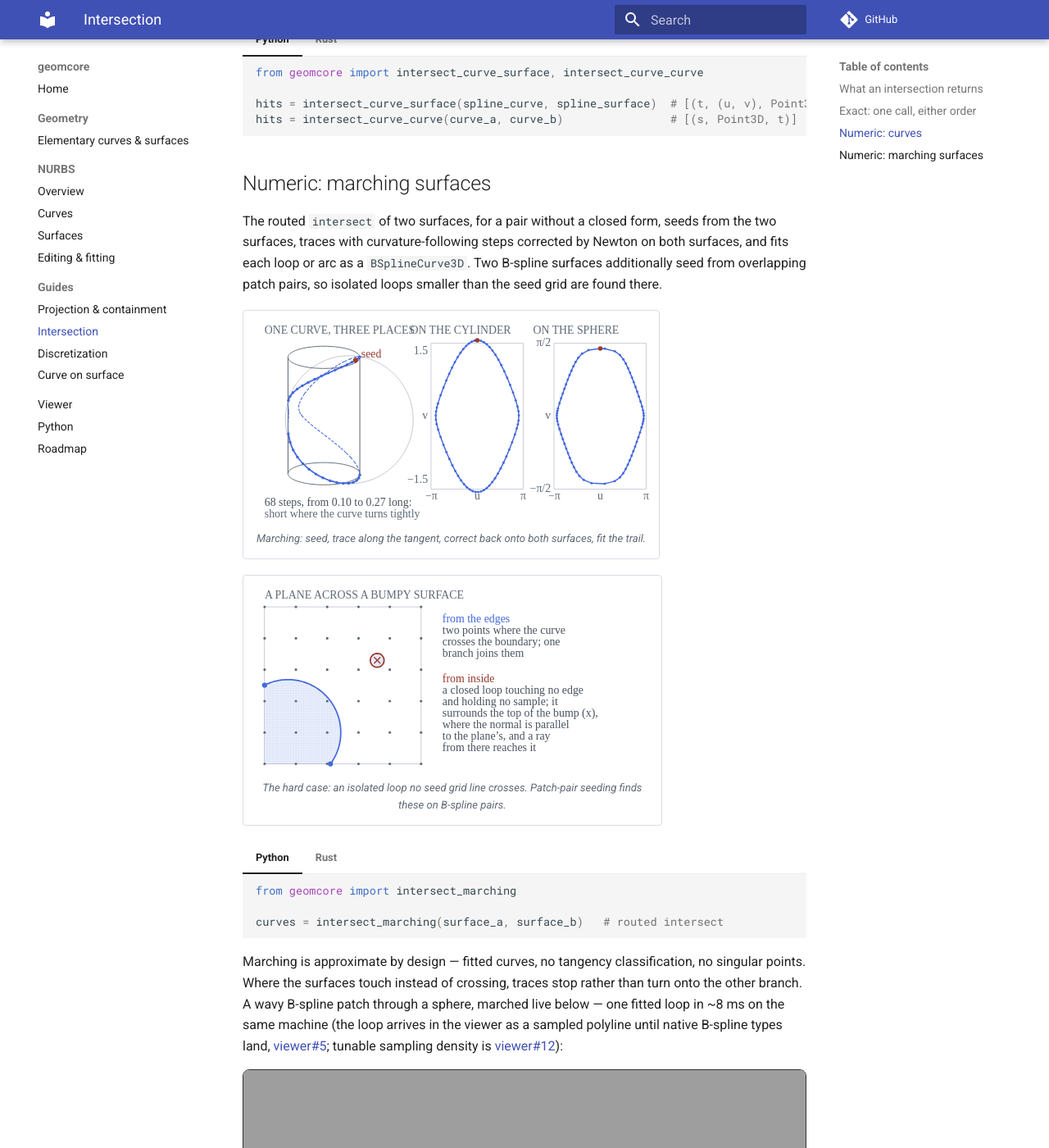
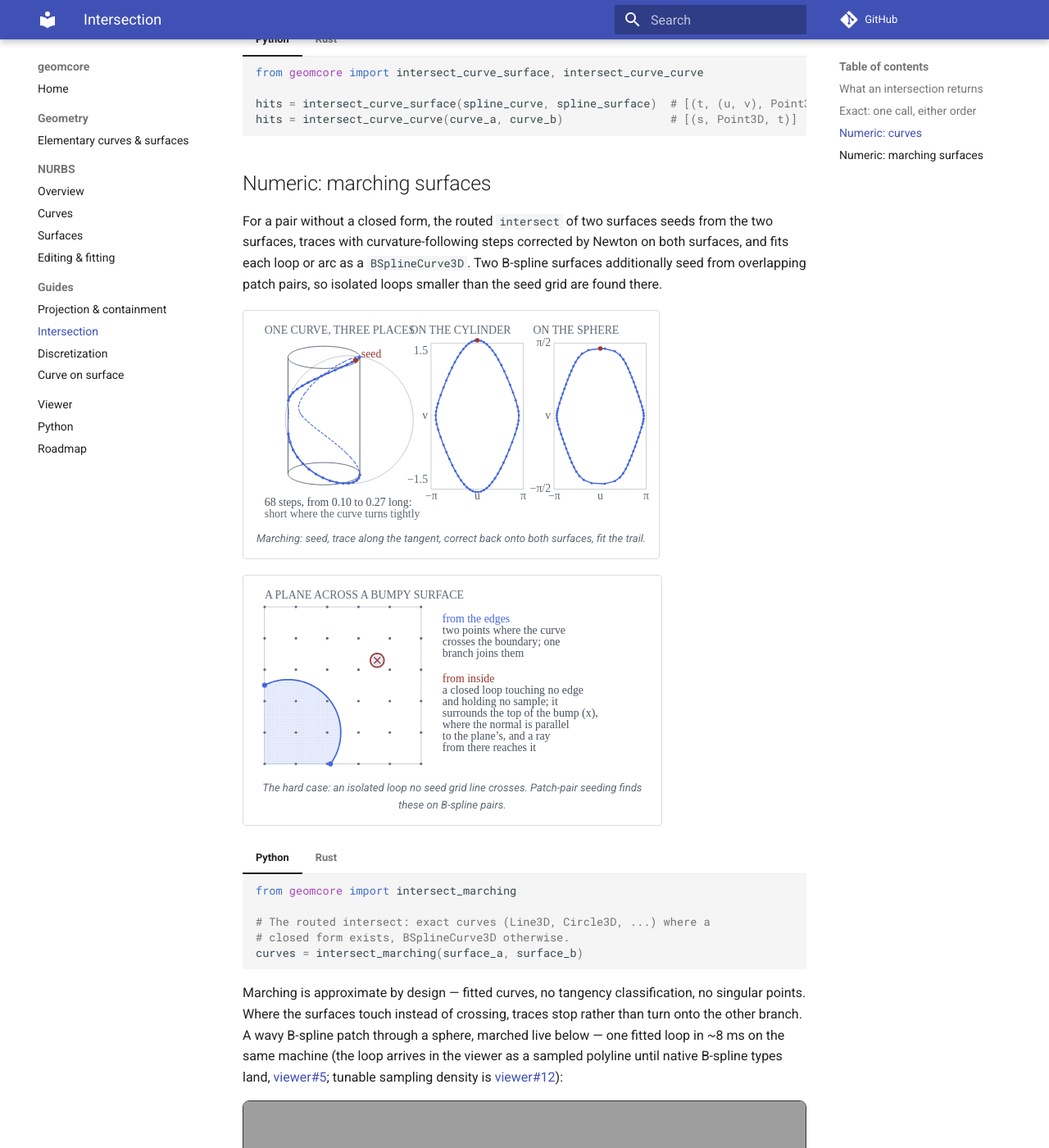
Before and after one commit to GabrielJMS/geomcore, an MkDocs documentation site: the page built from docs/guides/intersection.md, in a window 1280 px wide and 1400 px high, scrolled down 3175 px. Shown: the whole window at 82% size. Built offline with MkDocs 1.6.1 and Material for MkDocs 9.7.7, drawn with Linux system fonts in a browser that asks for light colours; comment, search, counter and statistics services are not loaded.

Commit message:
Guard marching bench pairs; changelog and doc wording for crate-private marching
Co-Authored-By: Claude Opus 5.5 <noreply@anthropic.com>

````diff
--- a/docs/guides/intersection.md
+++ b/docs/guides/intersection.md
@@ -115,10 +115,10 @@ the parameter regions where hits may be missing otherwise.
 
 ## Numeric: marching surfaces
 
-The routed `intersect` of two surfaces, for a pair without a closed
-form, seeds from the two surfaces, traces with curvature-following steps corrected by
-Newton on both surfaces, and fits each loop or arc as a
-`BSplineCurve3D`. Two B-spline surfaces additionally seed from
+For a pair without a closed form, the routed `intersect` of two
+surfaces seeds from the two surfaces, traces with curvature-following
+steps corrected by Newton on both surfaces, and fits each loop or arc as
+a `BSplineCurve3D`. Two B-spline surfaces additionally seed from
 overlapping patch pairs, so isolated loops smaller than the seed grid
 are found there.
 
@@ -137,7 +137,9 @@ are found there.
     ```python
     from geomcore import intersect_marching
 
-    curves = intersect_marching(surface_a, surface_b)   # routed intersect
+    # The routed intersect: exact curves (Line3D, Circle3D, ...) where a
+    # closed form exists, BSplineCurve3D otherwise.
+    curves = intersect_marching(surface_a, surface_b)
     ```
 
 === "Rust"
````
Also changed, not shown: CHANGELOG.md (+11 -2 lines), docs/benchmarks.md (+6 -4 lines), 1 other file.
